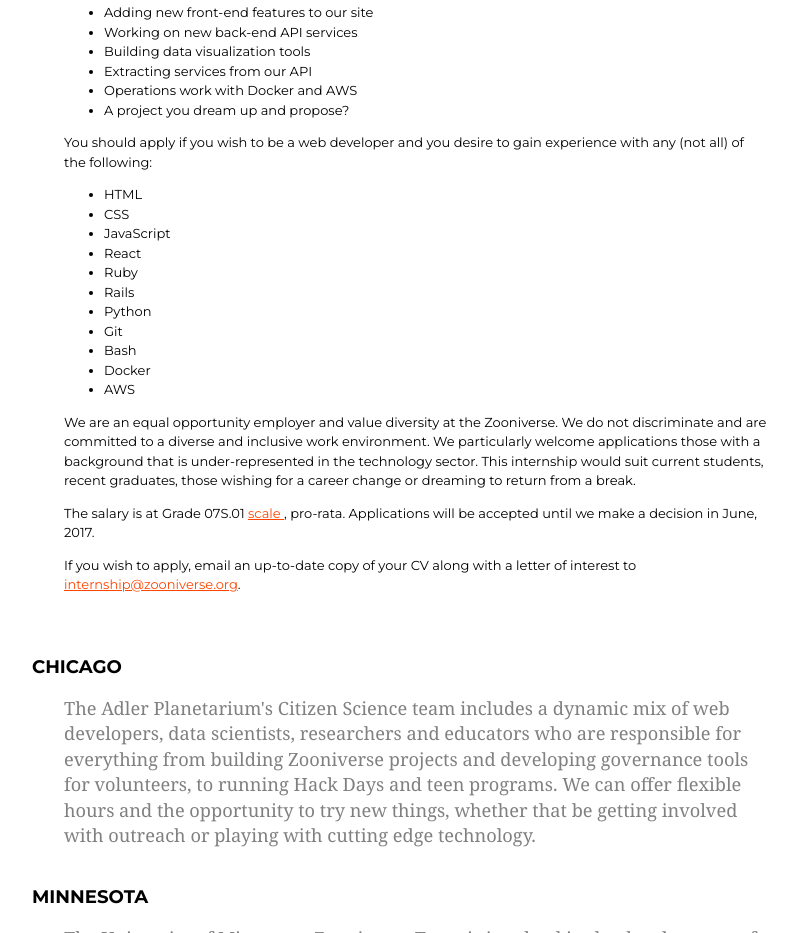
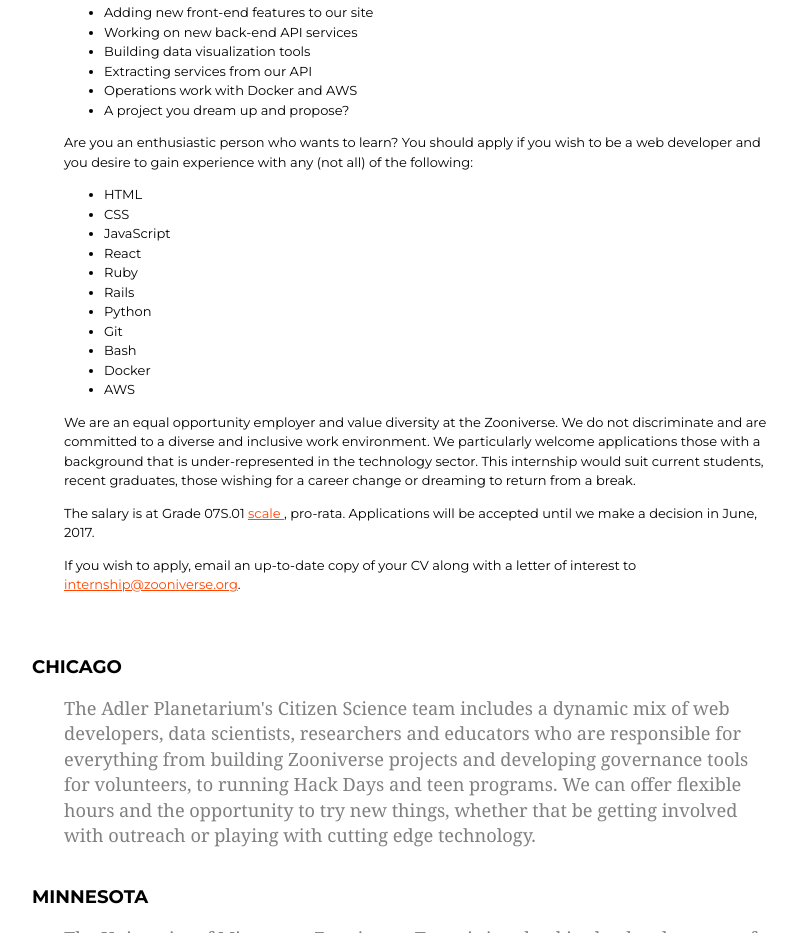
Before and after one commit to zooniverse/jobs.zooniverse.org, a website: page public/index.html in a window 1280 px wide. Shown: the part 1134-2067 px from the top of the page, without its empty margins (240-1037 px from the left). Drawn offline with nearby package versions, Linux system fonts and the light colour scheme; files that its build step writes are made by us from their sources.

Commit message:
enthusiastic learner

```diff
--- a/public/index.html
+++ b/public/index.html
@@ -73,6 +73,7 @@
                 </ul>
               </p>
               <p>
+                Are you an enthusiastic person who wants to learn?
                 You should apply if you wish to be a web developer and you desire
                 to gain experience with any (not all) of the following:
                 <ul>
```
